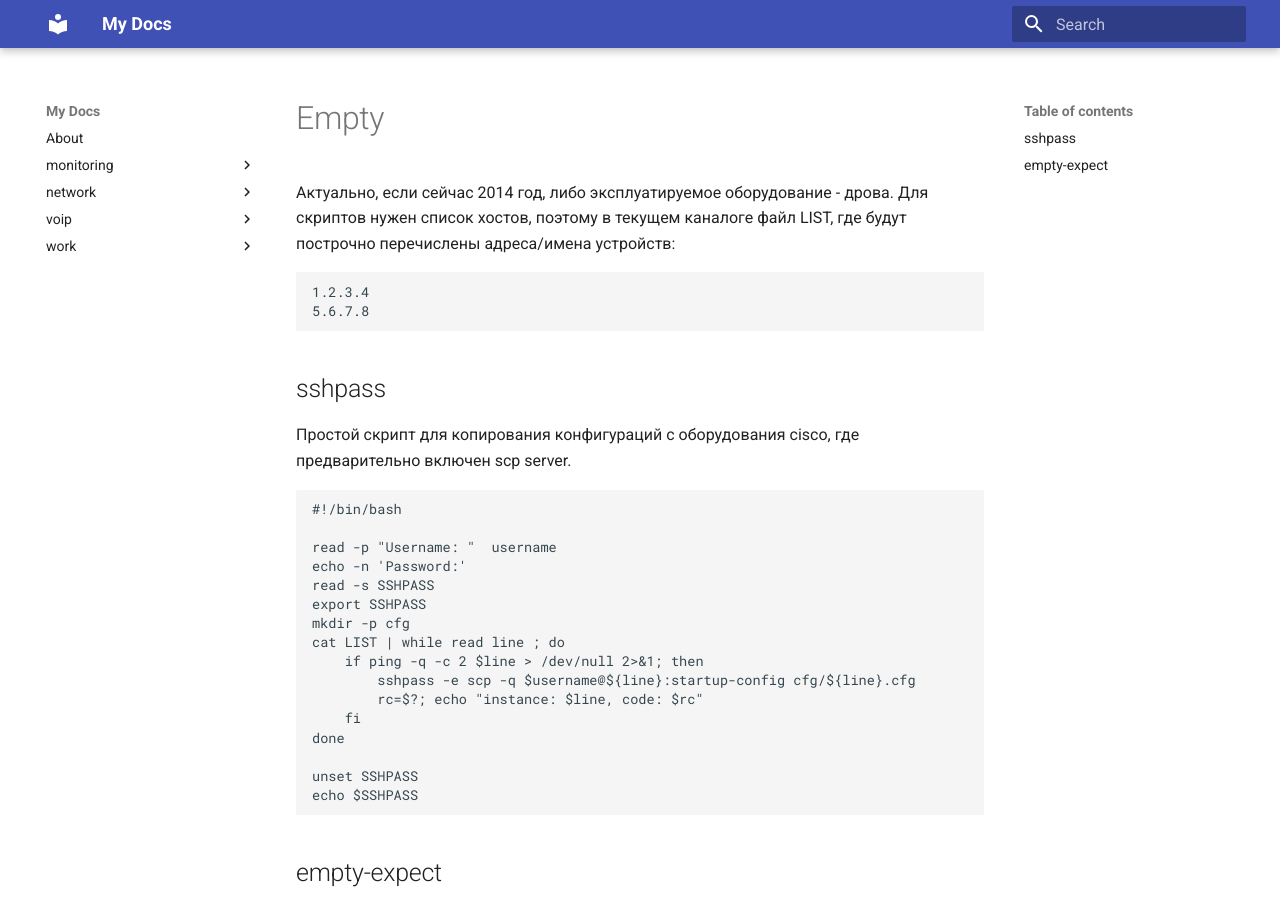
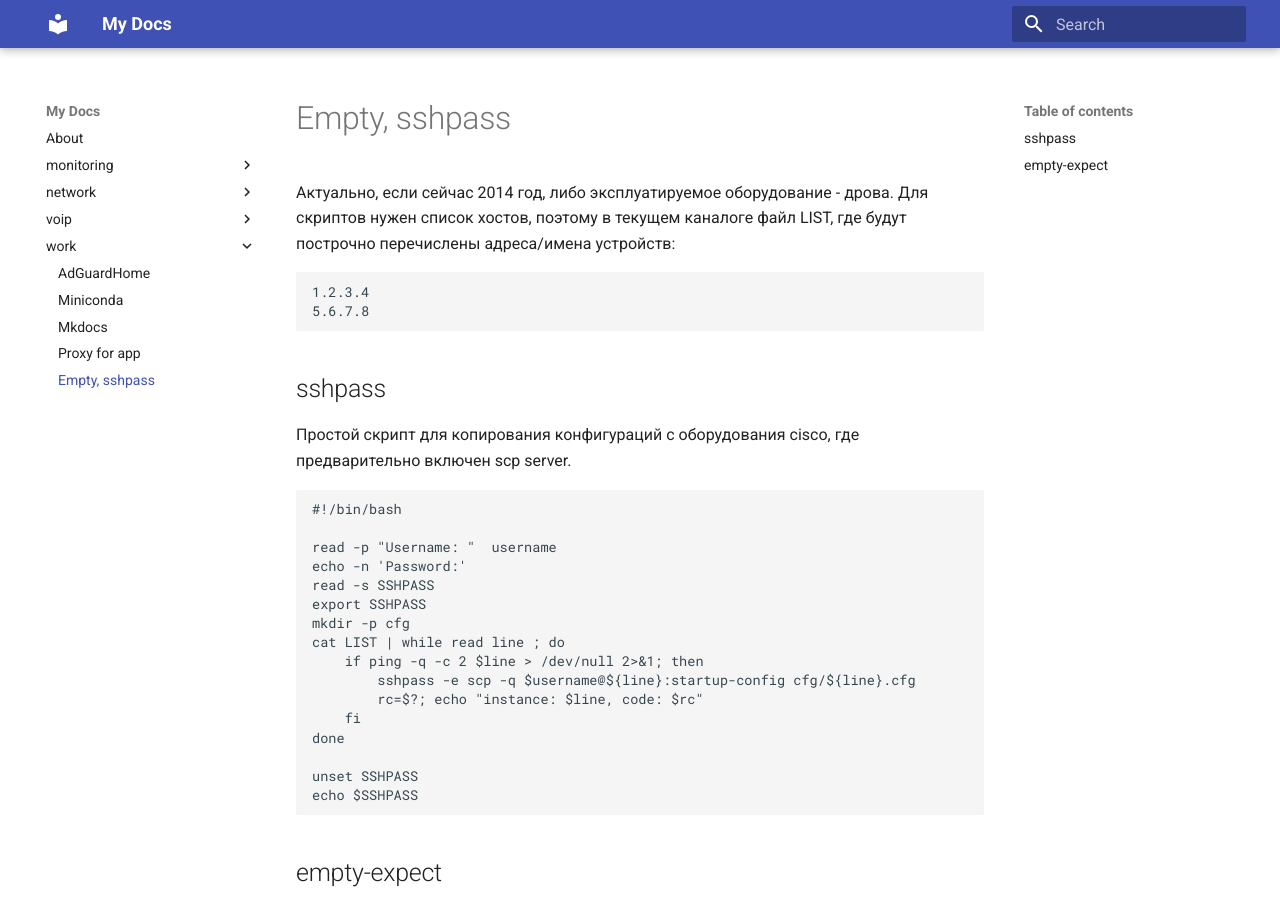
Before and after one commit to v98765/v98765.github.io, an MkDocs documentation site: the page built from docs/work/empty.md, in a window 1280 px wide and 900 px high. Built offline with MkDocs 1.6.1 and Material for MkDocs 9.7.7, drawn with Linux system fonts in a browser that asks for light colours.

Commit message:
mkdocs empty

```diff
--- a/mkdocs.yml
+++ b/mkdocs.yml
@@ -28,5 +28,6 @@
         - 'Miniconda': work/miniconda.md
         - 'Mkdocs': work/mkdocs.md
         - 'Proxy for app': work/app_proxy.md
+        - 'Empty, sshpass': work/empty.md
 theme:
   name: material
```
